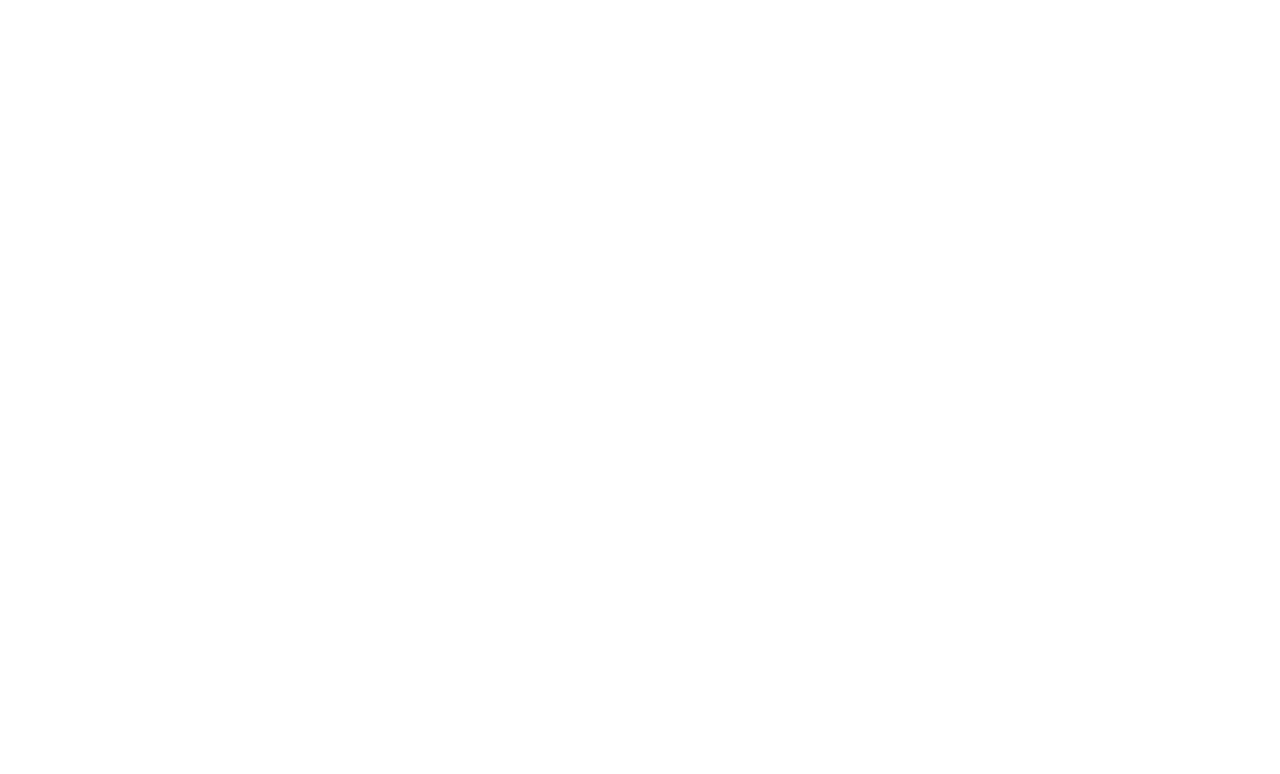
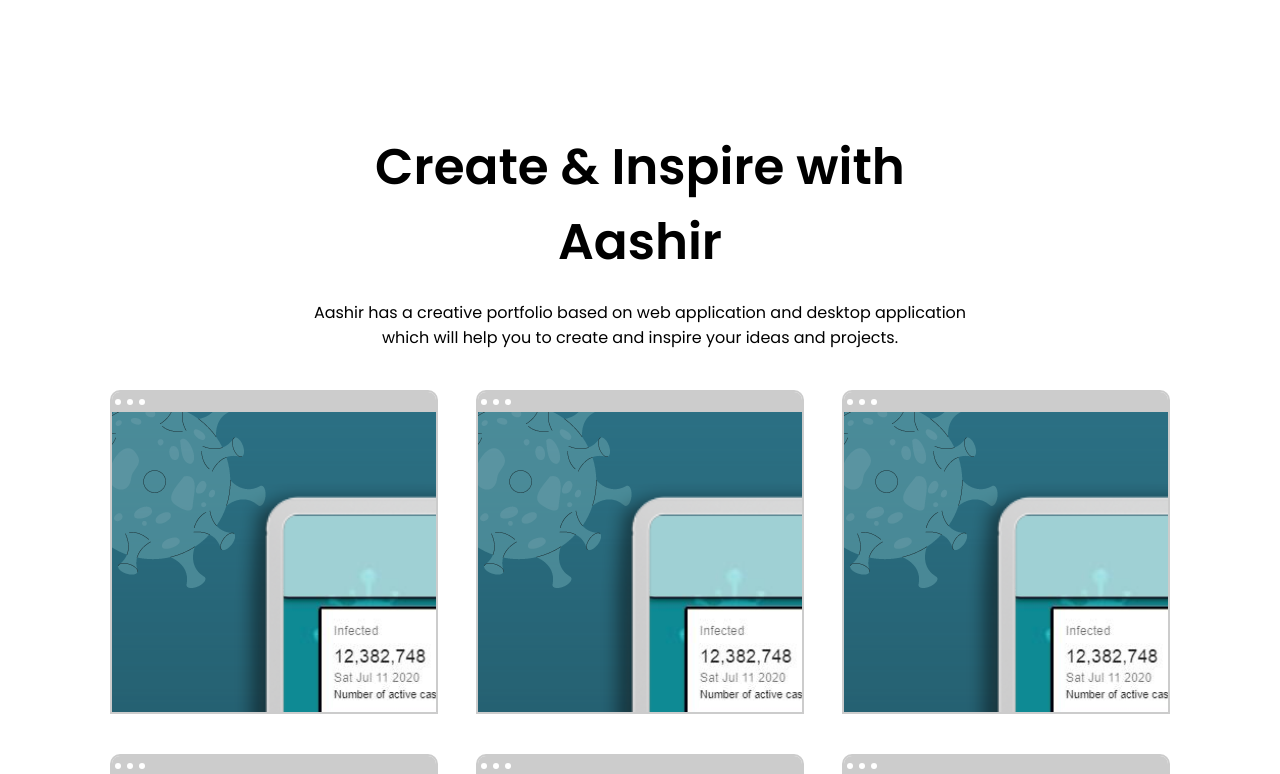
Before and after one commit to AashirKhan21/codewithaashir-portfolio, a React (Create React App) app: page / in a window 1280 px wide. Shown: the part 1520-2294 px from the top of the page. Before the commit the page ends 1600 px from the top, so only its background shows below. Built offline with nearby package versions, Linux system fonts and the light colour scheme.

Commit message:
Added portfolio section

```diff
--- a/src/App.js
+++ b/src/App.js
@@ -1,11 +1,13 @@
 import Intro from './Components/intro/intro';
 import About from './Components/about/about';
+import ProductList from './Components/productList/productList';
 
 function App() {
   return (
     <div className="App">
       <Intro/>
       <About/>
+      <ProductList/>
     </div>
   );
 }
--- a/src/Components/about/about.css
+++ b/src/Components/about/about.css
@@ -53,10 +53,10 @@
     margin-top: 20px;
     display: flex;
     align-items: center;
-    justify-content: center;
+    justify-content: space-around;
 }
 .a-award-text{
-    width: 70%;
+    width: 85%;
 }
 .a-award-title{
     font-weight: bold;
--- /dev/null
+++ b/src/Components/product/product.css
@@ -0,0 +1,21 @@
+.p{
+    width: 30%;
+    height: 40vh;
+    margin: 20px 10px;
+    border: 2px solid #ccc;
+    border-radius: 10px 10px 0px 0px;
+    overflow: hidden;
+}
+.p-browser{
+    height: 20px;
+    background-color: #ccc;
+    display: flex;
+    align-items: center;
+}
+.p-circle{
+    width: 6px;
+    height: 6px;
+    border-radius: 50%;
+    margin: 3px;
+    background-color: white;
+}
--- /dev/null
+++ b/src/Components/product/product.js
@@ -0,0 +1,20 @@
+import React from 'react';
+import './product.css';
+import covidimg from '../../img/covid19.png';
+
+const product = () => {
+  return (
+    <div className='p'>
+        <div className='p-browser'>
+            <div className='p-circle'></div>
+            <div className='p-circle'></div>
+            <div className='p-circle'></div>
+        </div>
+        <a href='https://covid19-aashir.netlify.app/' target="_blank" rel='noreferrer'>
+            <img src={covidimg} alt='' className='p-img' />
+        </a>
+    </div>
+  )
+};
+
+export default product;
--- /dev/null
+++ b/src/Components/productList/productList.css
@@ -0,0 +1,24 @@
+.pl{
+    padding: 50px 100px;
+    display: flex;
+    flex-direction: column;
+    align-items: center;
+    text-align: center;
+}
+.pl-texts{
+    width: 65%;
+}
+.pl-title{
+    font-size: 50px;
+    font-weight: 600;
+}
+.pl-desc{
+    margin: 20px 0px;
+
+}
+.pl-list{
+    width: 100%;
+    display: flex;
+    flex-wrap: wrap;
+    justify-content: space-between;
+}
--- /dev/null
+++ b/src/Components/productList/productList.js
@@ -0,0 +1,28 @@
+import React from 'react';
+import './productList.css';
+import Product from '../product/product';
+
+const productList = () => {
+  return (
+    <div className='pl'>
+        <div className='pl-texts'>
+            <h1 className='pl-title'>Create & Inspire with Aashir</h1>
+            <p className='pl-desc'>
+                Aashir has a creative portfolio based on web application
+                and desktop application which will help you to create
+                and inspire your ideas and projects.
+            </p>
+        </div>
+        <div className='pl-list'>
+            <Product/>
+            <Product/>
+            <Product/>
+            <Product/>
+            <Product/>
+            <Product/>
+        </div>
+    </div>
+    )
+};
+
+export default productList;
```
